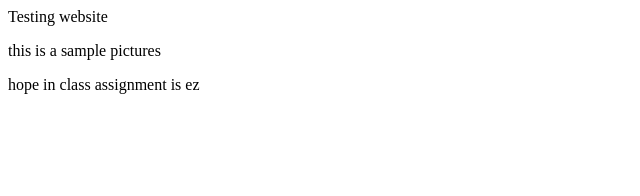
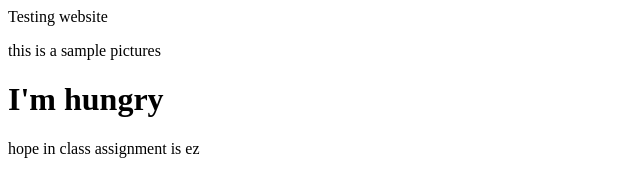
Before and after one commit to Aidenz/Macalalala, a plain HTML site: page index.html in a window 1280 px wide. Shown: the whole page, without its empty margins (0-640 px from the left). Drawn offline with Linux system fonts and the light colour scheme.

Commit message:
added header

```diff
--- a/index.html
+++ b/index.html
@@ -9,4 +9,6 @@
 <img_src="http://pixabay.com/static/uploads/photo/2012/04/11/13/00/picture-28117_640.png"
 </html>
 
+<h1>I'm hungry</h1>
+
 <p> hope in class assignment is ez</p>
```
